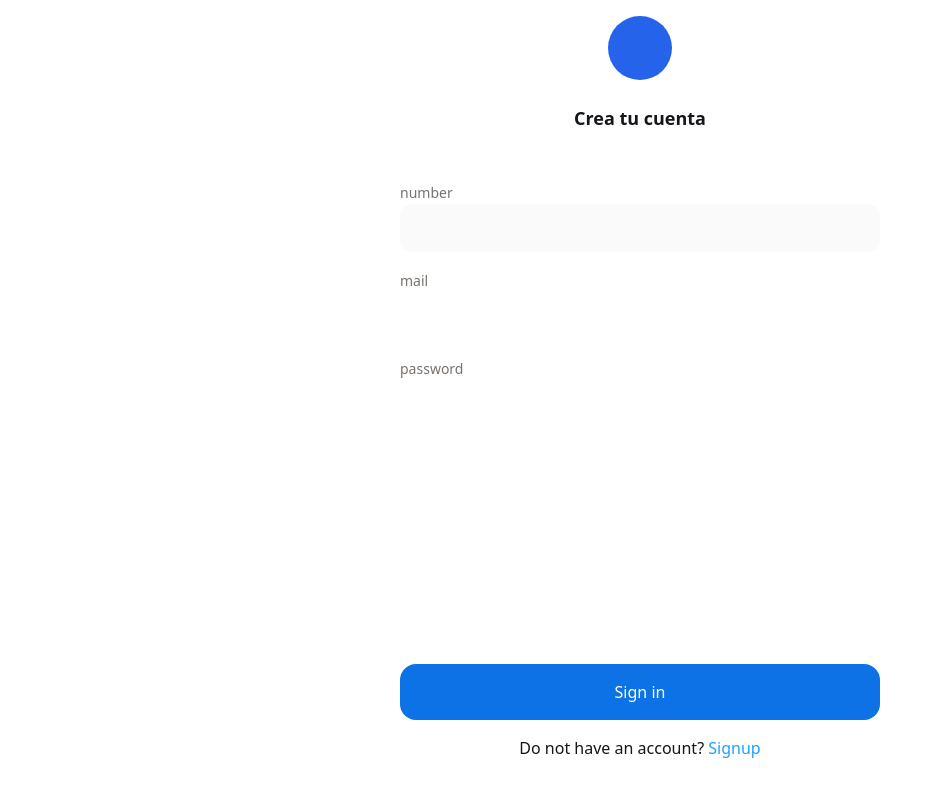
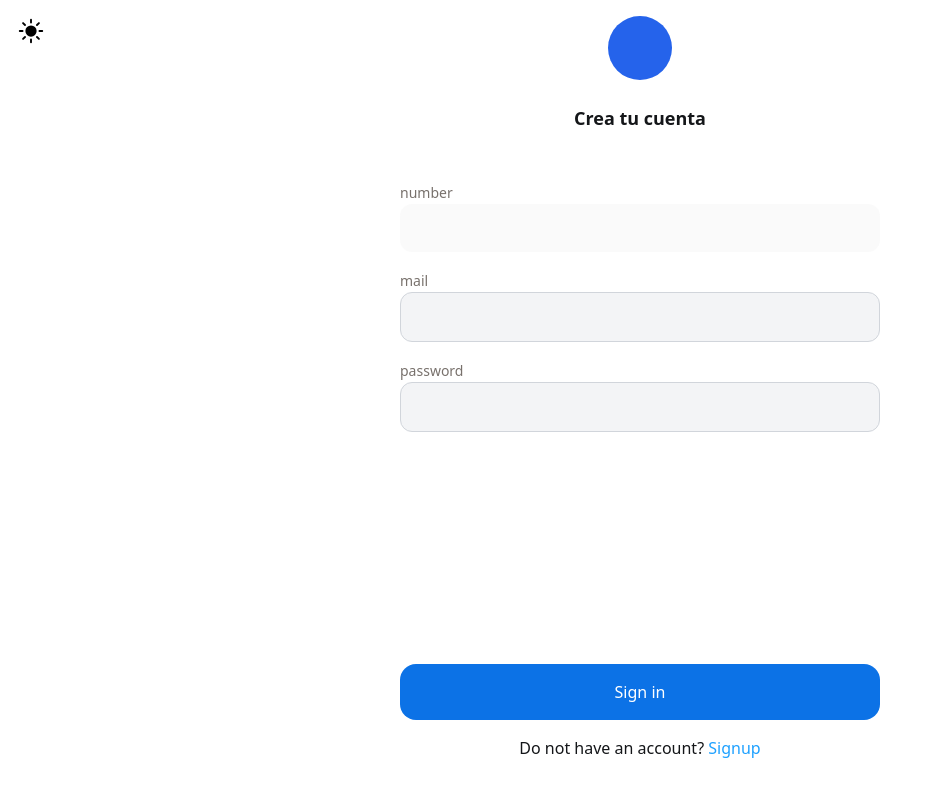
Before and after one commit to magmafellow/rocoose, a Next.js app: page /login in a window 1280 px wide. Shown: the top 796 px of the page, without its empty margins (0-925 px from the left). Built offline with nearby package versions, Linux system fonts and the light colour scheme.

Commit message:
bug fixes

```diff
--- a/app/login/page.tsx
+++ b/app/login/page.tsx
@@ -1,5 +1,5 @@
-import Link from 'next/link'
 import LoginForm from '../ui/login/login-form'
+import ThemeSwitcher from '../ui/theme-switcher'
 
 export default function Page() {
   return (
@@ -14,6 +14,10 @@ export default function Page() {
 
         <LoginForm />
       </div>
+
+      <div className='absolute top-4 left-4'>
+        <ThemeSwitcher />
+      </div>
     </div>
   )
 }
--- a/app/ui/login/login-form.tsx
+++ b/app/ui/login/login-form.tsx
@@ -39,7 +39,7 @@ export default function LoginForm() {
           mail
         </label>
         <input
-          className="block w-full rounded-xl py-3 px-2 focus:outline-none focus:border-none"
+          className="block bg-gray-100 dark:bg-dbgbase border border-gray-300 dark:border-stone-700 w-full rounded-xl py-3 px-2 focus:outline focus:outline-gray-400 focus:dark:outline-stone-700"
           type="email"
           id="email"
           name="email"
@@ -51,7 +51,7 @@ export default function LoginForm() {
           password
         </label>
         <input
-          className="block w-full rounded-xl py-3 px-2 focus:outline-none focus:border-none"
+          className="block bg-gray-100 dark:bg-dbgbase border border-gray-300 dark:border-stone-700 w-full rounded-xl py-3 px-2 focus:outline focus:outline-gray-400 focus:dark:outline-stone-700"
           type="password"
           id="password"
           name="password"
```
